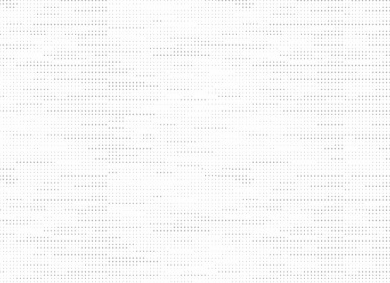
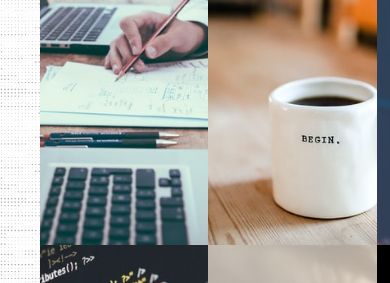
Before and after one commit to Skkc777/index, a plain HTML site: page index.html in a window 390 px wide. Shown: the part 241-524 px from the top of the page. Drawn offline with Linux system fonts and the light colour scheme.

Commit message:
Update style.css

```diff
--- a/style.css
+++ b/style.css
@@ -295,35 +295,22 @@ right: 50px;
     color: #F00;
 }
 
-@media only screen and (min-width: 200px) and (max-width: 767px) {
+@media (max-width: 1200px) {
+    .container {
+        max-width: 970px;
+    }
+}
 
-    body {
-        background-image: url(images/background1.jpg);
-        background-position: center;
-        background-attachment: scroll;
-        font-family: Arial, Helvetica, sans-serif;
-        font-weight: 500;
-        width: 100%;
-    }
+@media (max-width: 992px) {
 
     .container {
-        width: 100%;
-        display: grid;
-        grid-template-columns: repeat(12, 1fr);
-        grid-template-rows: repeat(16, 1fr);
-
-    }
-
-    /* .nav-wrapper {
-
-    } */
-
-    .content-wrapper {
-        grid-column: 1 / span 13 !important;
-        grid-row: 5 / 36;
-    }
-    footer {
-        grid-row: 36 / span 4 !important;
-        grid-column: 1 / 13 !important;
+        max-width: 750px;
     }
 }
+
+@media (max-width: 767px) {
+
+    .container {
+        max-width: none;
+    }
+}
```
